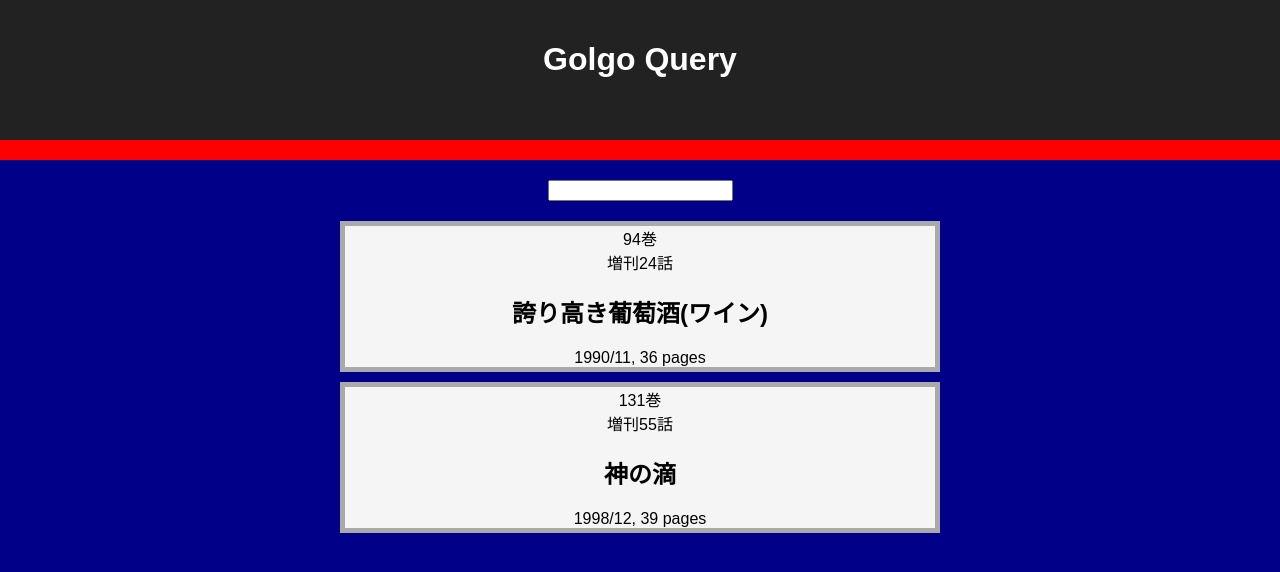
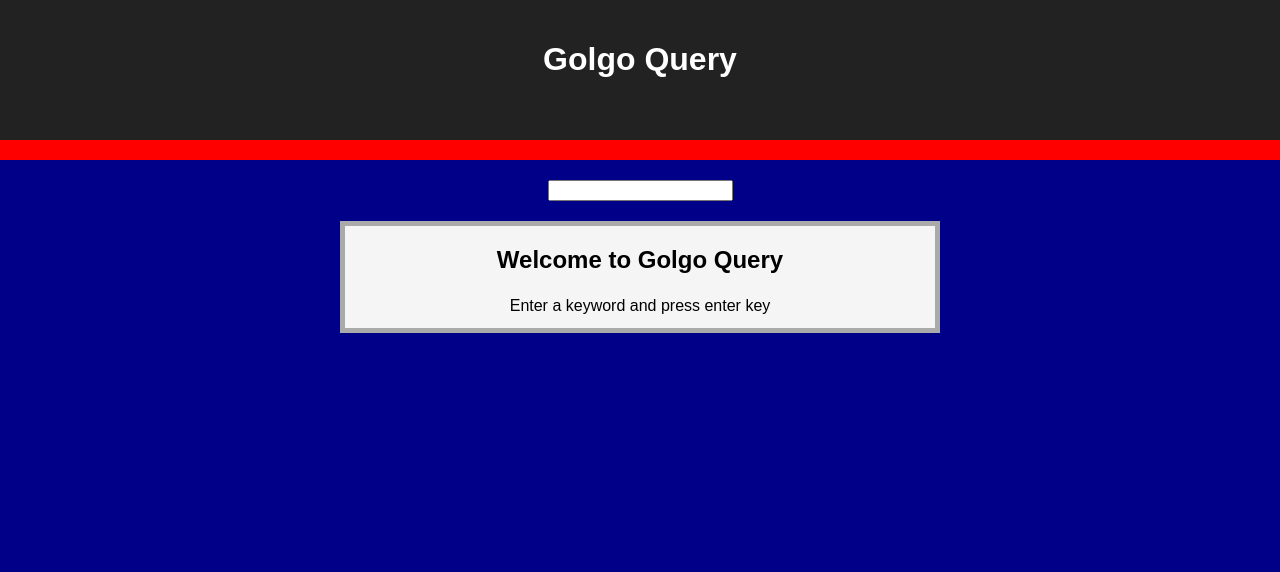
Before and after one commit to ishiy1993/golgo-query, a React (Create React App) app in the folder frontend/: page / in a window 1280 px wide. Shown: the top 572 px of the page. Built offline with nearby package versions, Linux system fonts and the light colour scheme.

Commit message:
Add welcome message

```diff
--- a/frontend/src/App.js
+++ b/frontend/src/App.js
@@ -55,8 +55,7 @@ class Episode extends Component {
 class App extends Component {
   constructor(props) {
     super(props);
-    this.state = {value: "", loading: false, episodes: [{"volume":"94巻","episode":"増刊24話","title":"誇り高き葡萄酒(ワイン)","publish":"1990/11","page":"36","collaborator":"None","summary":"世界最高峰のワイン「ロマネ・モン・リュイザン」のオーナーであるガイヤールは、日本人バイヤーの柳田が1800年ものをオークションで競り落とすだろうと予想する。そこで1905年ものを1800年ものと偽って出品し、柳田はガイヤールの予想通り偽の1800年ものを競り落とす。しかし柳田はガイヤールが出品したものは実は偽物でないかと疑い始め、自らパーティーを主催し、フランスのトップクラスのソムリエらを招くことを計画する。"},{"volume":"131巻","episode":"増刊55話","title":"神の滴","publish":"1998/12","page":"39","collaborator":"None","summary":"市場に十本しか出回らなかったといわれる幻のワイン「シャトー・ラ・ミッション」の七八年ものの発見はワイン通達を沸き返らせたが、生みの親であるワイン職人ジャン・エミールにとっては凶報以外の何ものでもなかった。七八年ものは職人としての情熱をかけて作り上げた極上品だったが、敵対する職人の陰謀で三流ものの瓶を混ぜられてしまい、シャトーの面目を保つために泣く泣く回収したのだったが、よりにもよってその偽の瓶をエミールを快く思わない卸売業者に見つけられてしまったのである。大々的に試飲会を開いて名誉を傷つけようと企む業者に対し、エミールのとった行動とは……。"}
-]};
+    this.state = {value: "", loading: false, episodes: []};
     this.handleChange = this.handleChange.bind(this);
     this.handleInput = this.handleInput.bind(this);
   }
@@ -81,6 +80,7 @@ class App extends Component {
 
   render() {
     const loading = this.state.loading;
+    const value = this.state.value;
     const epis = this.state.episodes;
     const epiList = epis.map((epi)=>
       <Episode episode={epi} />
@@ -90,11 +90,18 @@ class App extends Component {
 
     if (loading) {
       content = (
-          <p>Loading</p>
+        <p>Loading</p>
+      );
+    } else if (epis.length === 0 && value.length !== 0) {
+      content = (
+        <p>Nothing</p>
       );
     } else if (epis.length === 0) {
       content = (
-          <p>Nothing</p>
+        <div className="episode">
+          <h2>Welcome to Golgo Query</h2>
+          <p>Enter a keyword and press enter key</p>
+        </div>
       );
     } else {
       content = (
```
